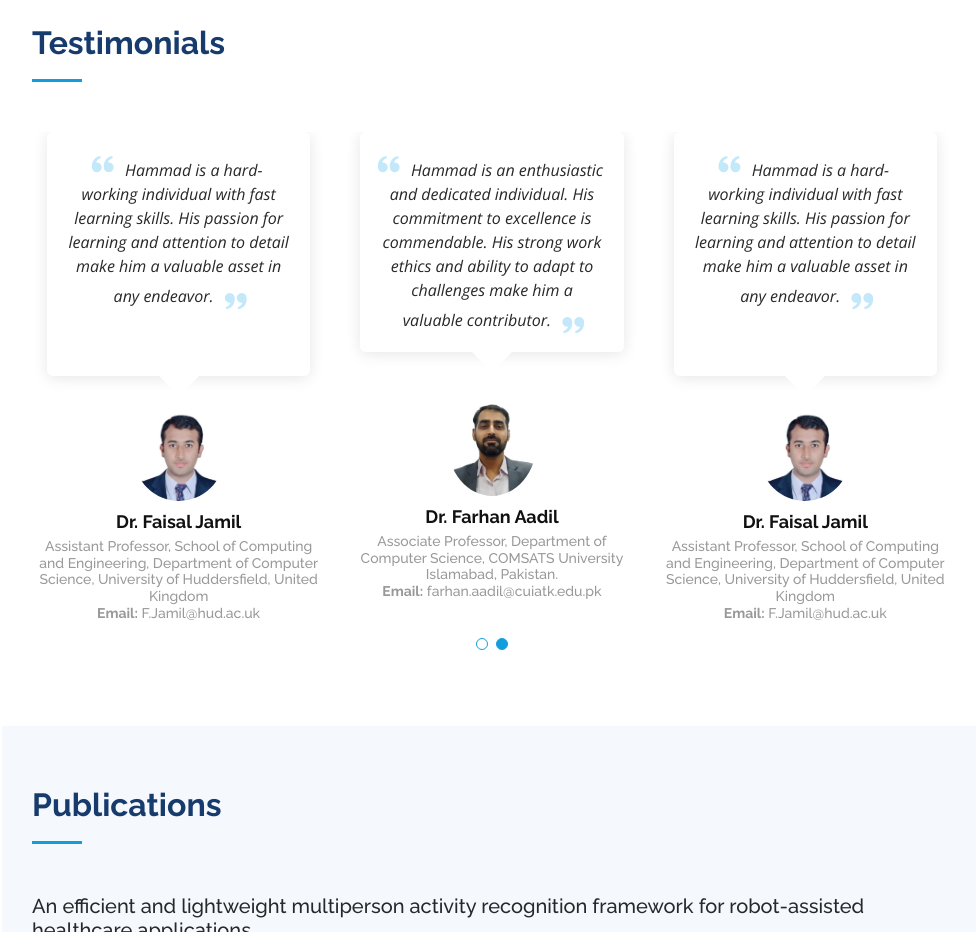
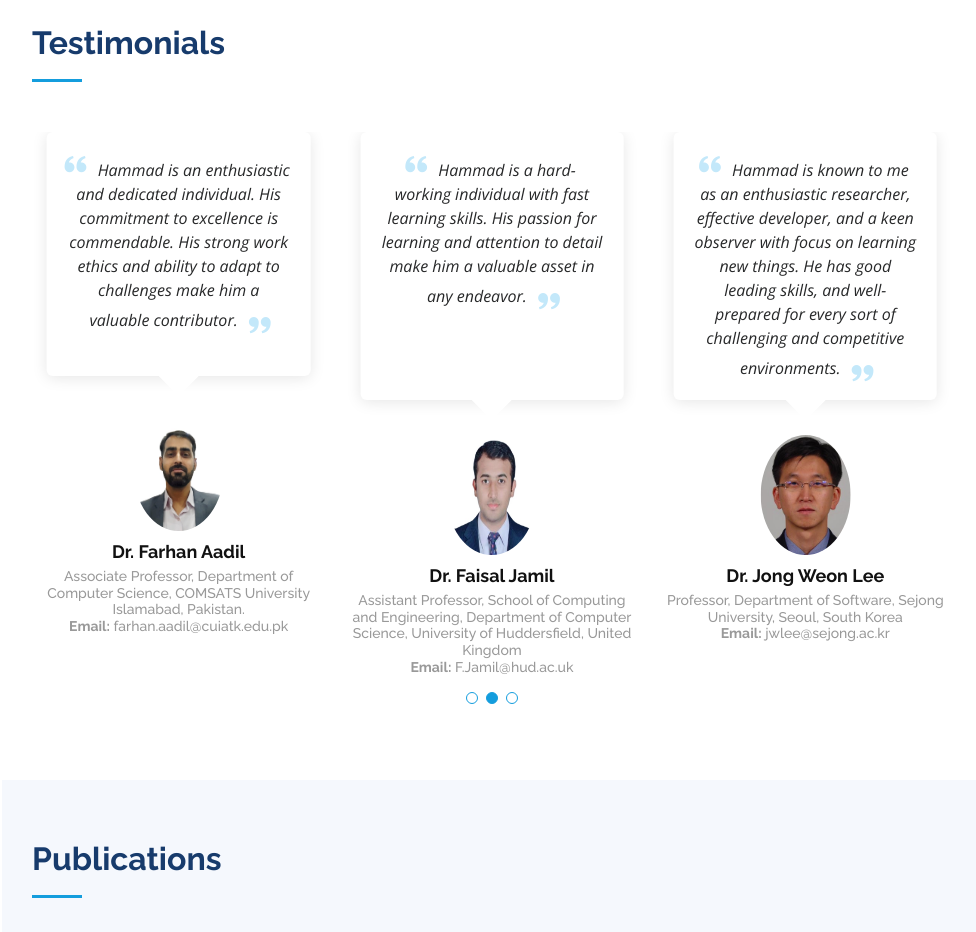
Before and after one commit to hammadshah38/hammadshah38.github.io, a plain HTML site: page index.html in a window 1280 px wide. Shown: the part 6040-6972 px from the top of the page, without its empty margins (298-1274 px from the left). Drawn offline with nearby package versions, Linux system fonts and the light colour scheme.

Commit message:
add new testimonial

```diff
--- a/index.html
+++ b/index.html
@@ -434,13 +434,28 @@
           <div class="swiper-wrapper">
 
             <div class="swiper-slide">
+              <div class="testimonial-item" data-aos="fade-up" data-aos-delay="100">
+                <p>
+                  <i class="bx bxs-quote-alt-left quote-icon-left"></i>
+                  Hammad is known to me as an enthusiastic researcher, effective developer, and a keen observer with focus on learning new things. He has good leading skills, and well-prepared for every sort of challenging and competitive environments.
+                  <i class="bx bxs-quote-alt-right quote-icon-right"></i>
+                </p>
+                <img src="assets/img/testimonials/prof_jwlee.jpg" class="testimonial-img" alt="" width="70" height="120">
+                <h3>Dr. Jong Weon Lee</h3>
+                <h4>Professor, Department of Software, Sejong University, Seoul, South Korea
+                  <br><strong>Email:</strong> jwlee@sejong.ac.kr
+                </h4>
+              </div>
+            </div><!-- End testimonial item -->
+
+            <div class="swiper-slide">
               <div class="testimonial-item" data-aos="fade-up">
                 <p>
                   <i class="bx bxs-quote-alt-left quote-icon-left"></i>
                   Hammad is an enthusiastic and dedicated individual. His commitment to excellence is commendable. His strong work ethics and ability to adapt to challenges make him a valuable contributor.
-                  <i class="bx bxs-quote-alt-right quote-icon-right"></i>
+                  <i class="bx bxs-quote-alt-right quote-icon-right"></i><br><br>
                 </p>
-                <img src="assets/img/testimonials/prof_farhan_aadil.jpg" class="testimonial-img" alt="">
+                <img src="assets/img/testimonials/prof_farhan_aadil.jpg" class="testimonial-img" alt=""  width="70" height="120">
                 <h3>Dr. Farhan Aadil</h3>
                 <h4>Associate Professor, Department of Computer Science, COMSATS University Islamabad, Pakistan.
                   <br><strong>Email:</strong> farhan.aadil@cuiatk.edu.pk
@@ -453,9 +468,9 @@
                 <p>
                   <i class="bx bxs-quote-alt-left quote-icon-left"></i>
                   Hammad is a hard-working individual with fast learning skills. His passion for learning and attention to detail make him a valuable asset in any endeavor.
-                  <i class="bx bxs-quote-alt-right quote-icon-right"></i><br><br><br>
+                  <i class="bx bxs-quote-alt-right quote-icon-right"></i><br><br><br><br>
                 </p>
-                <img src="assets/img/testimonials/prof_faisal_jamil.jpg" class="testimonial-img" alt="">
+                <img src="assets/img/testimonials/prof_faisal_jamil.jpg" class="testimonial-img" alt=""  width="70" height="120">
                 <h3>Dr. Faisal Jamil</h3>
                 <h4>Assistant Professor, School of Computing and Engineering, Department of Computer Science, University of Huddersfield, United Kingdom
                   <br><strong>Email:</strong> F.Jamil@hud.ac.uk
```
Also changed, not shown: assets/img/testimonials/prof_jwlee.jpg (added).
